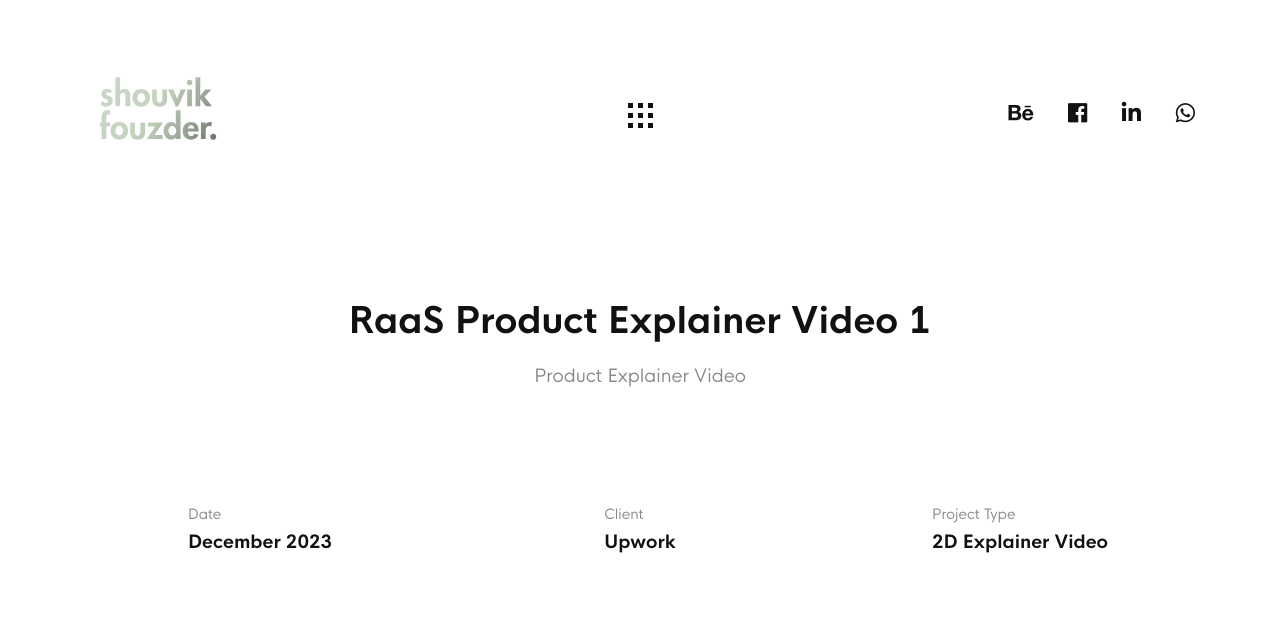
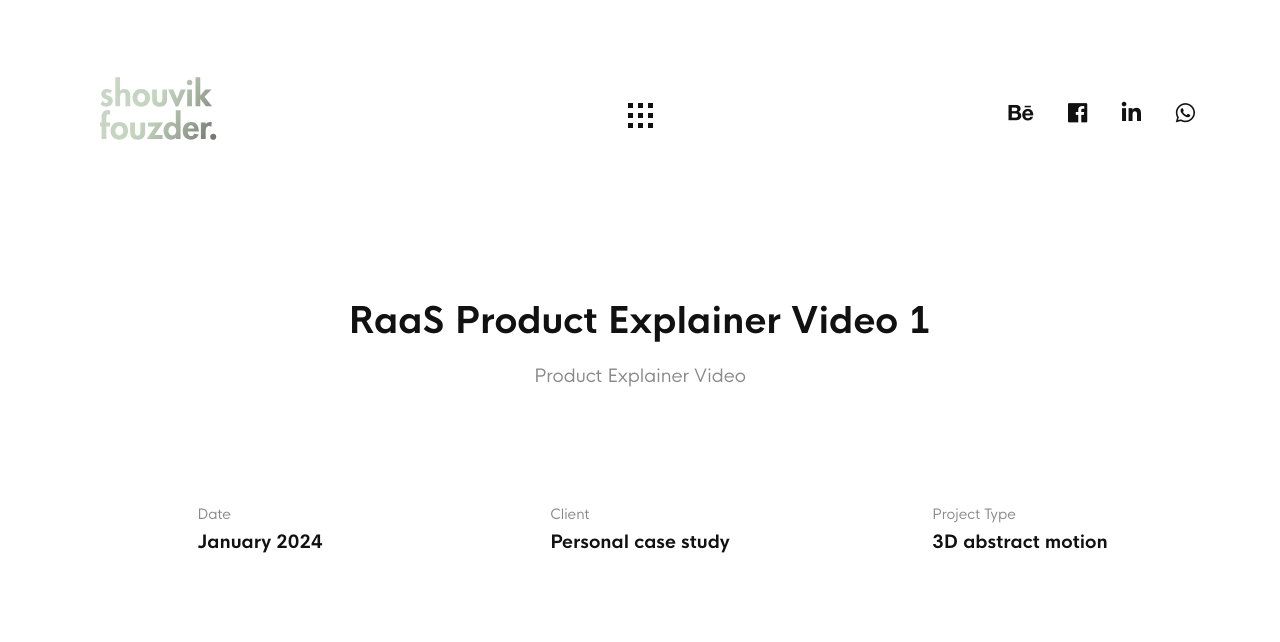
Before and after one commit to shouvikfouzder7/Shouvik, a plain HTML site: page portfolio-single-3.html in a window 1280 px wide. Shown: the top 642 px of the page. Drawn offline with Linux system fonts and the light colour scheme.

Commit message:
your message what you have changed

```diff
--- a/portfolio-single-3.html
+++ b/portfolio-single-3.html
@@ -181,7 +181,7 @@
 								<div class="item">
 									<div class="parent">
 										<span>Date</span>
-										<h4>December 2023</h4>
+										<h4>January 2024</h4>
 									</div>
 								</div>
 							</div>
@@ -190,7 +190,7 @@
 								<div class="item">
 									<div class="parent">
 										<span>Client</span>
-										<h4>Upwork</h4>
+										<h4>Personal case study</h4>
 									</div>
 								</div>
 							</div>
@@ -199,7 +199,7 @@
 								<div class="item">
 									<div class="parent">
 										<span>Project Type</span>
-										<h4>2D Explainer Video</h4>
+										<h4>3D abstract motion</h4>
 									</div>
 								</div>
 							</div>
```
